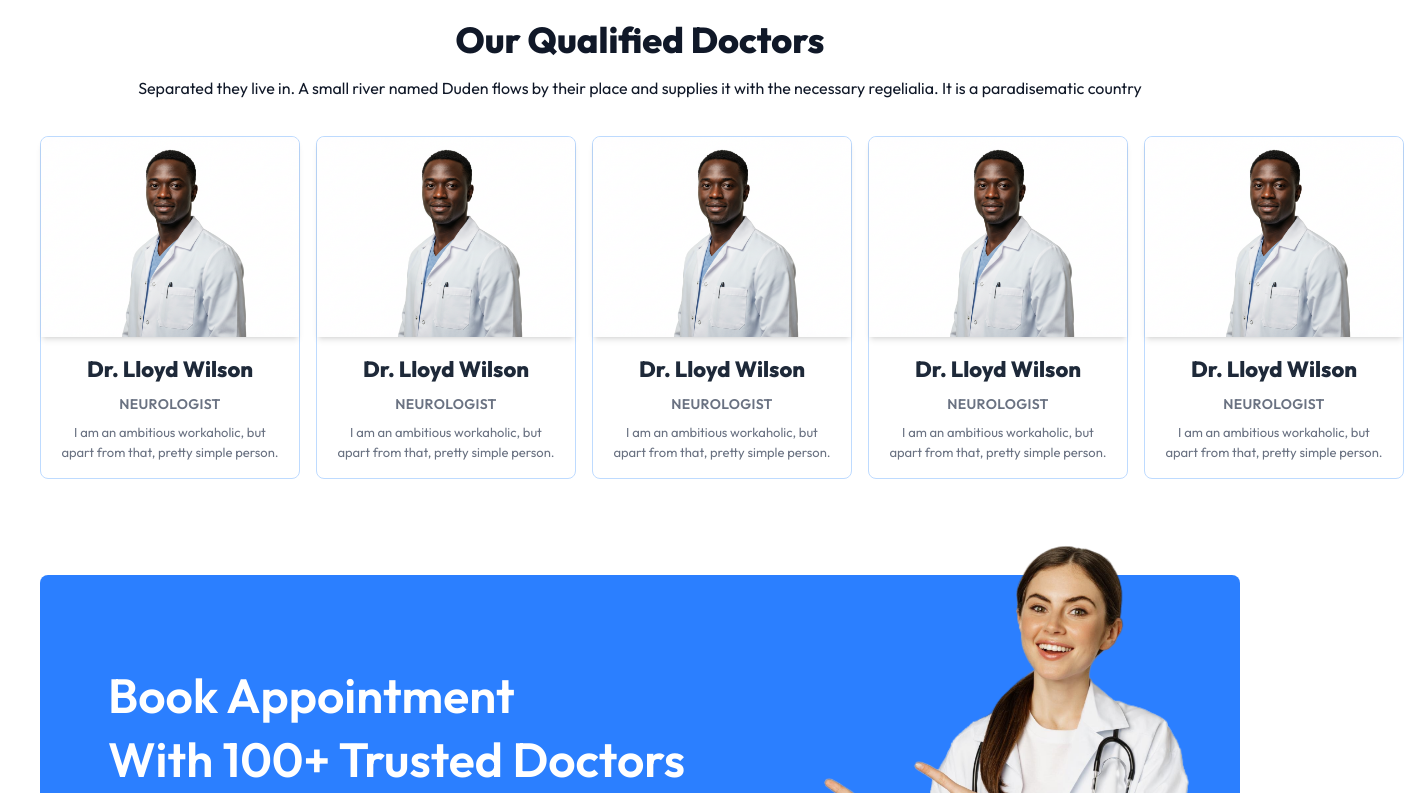
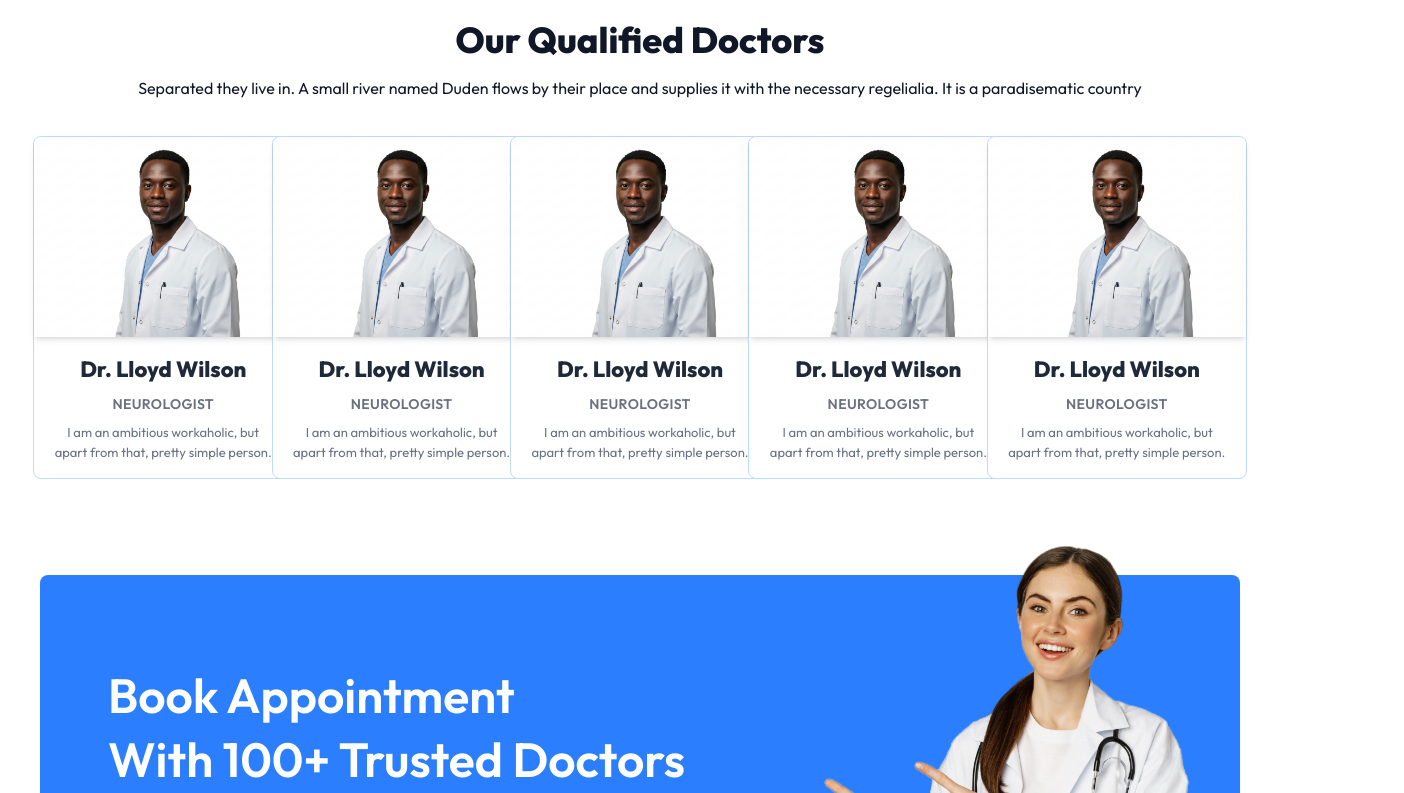
Before and after one commit to medicplus-org/medic-plus, a React (Vite) app: page / in a window 1280 px wide. Shown: the part 1907-2700 px from the top of the page, 1404 px wide, since content can reach past the window. Built offline with nearby package versions, Linux system fonts and the light colour scheme.

Commit message:
landing update

```diff
--- a/src/pages/user/Landing.jsx
+++ b/src/pages/user/Landing.jsx
@@ -114,7 +114,7 @@ const Landing = () => {
             paradisematic country
           </p>
         </div>
-        <div className=" p-4 w-full grid grid-5-cols gap-4 pt-5 gap-y-6 px-3 sm:px-0 items-center">
+        <div className="p-4 w-full grid grid-cols-1 sm:grid-cols-2 md:grid-cols-3 lg:grid-cols-4 xl:grid-cols-5 gap-6 pt-5 items-center justify-items-center">
           <div className="bg-white w-[260px] flex flex-col justify-center items-center rounded-lg border border-blue-200 cursor-pointer hover:translate-y-[-10px] transition-all duration-500">
             <div>
               <img
```
